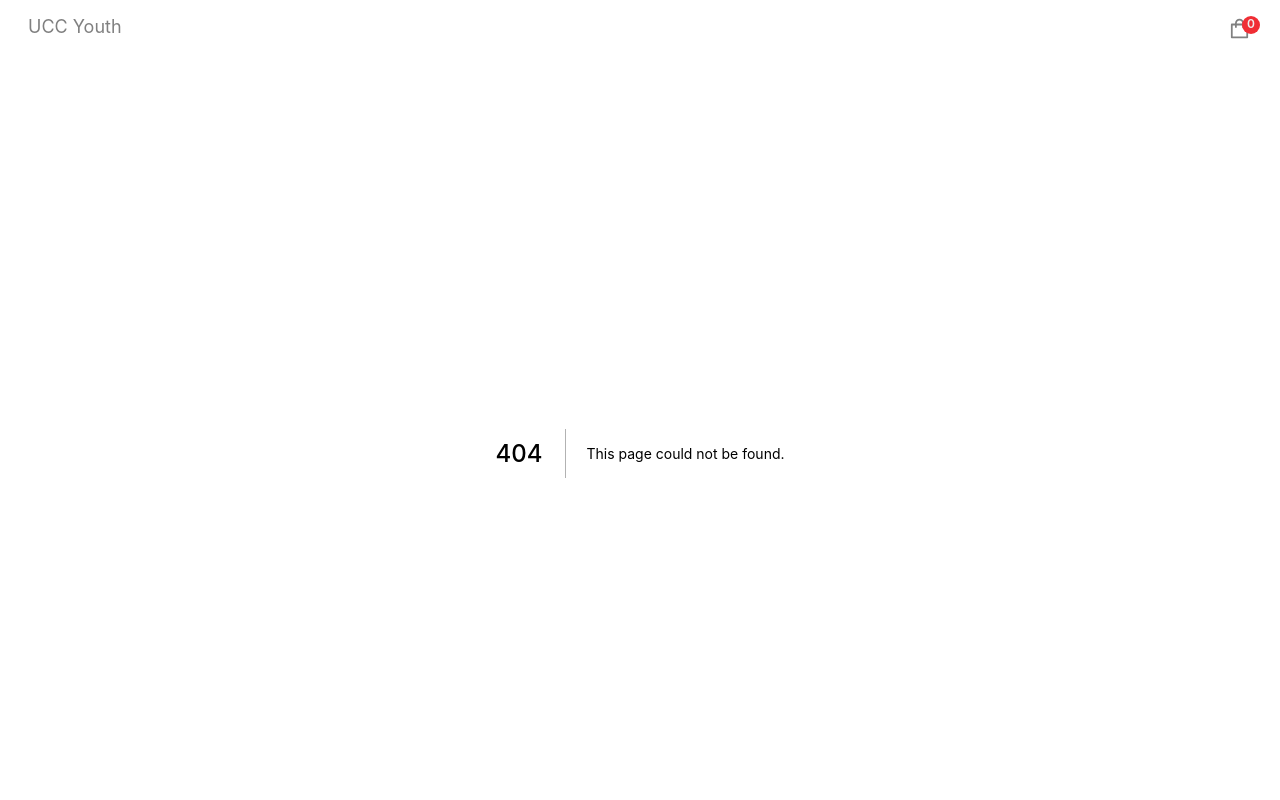
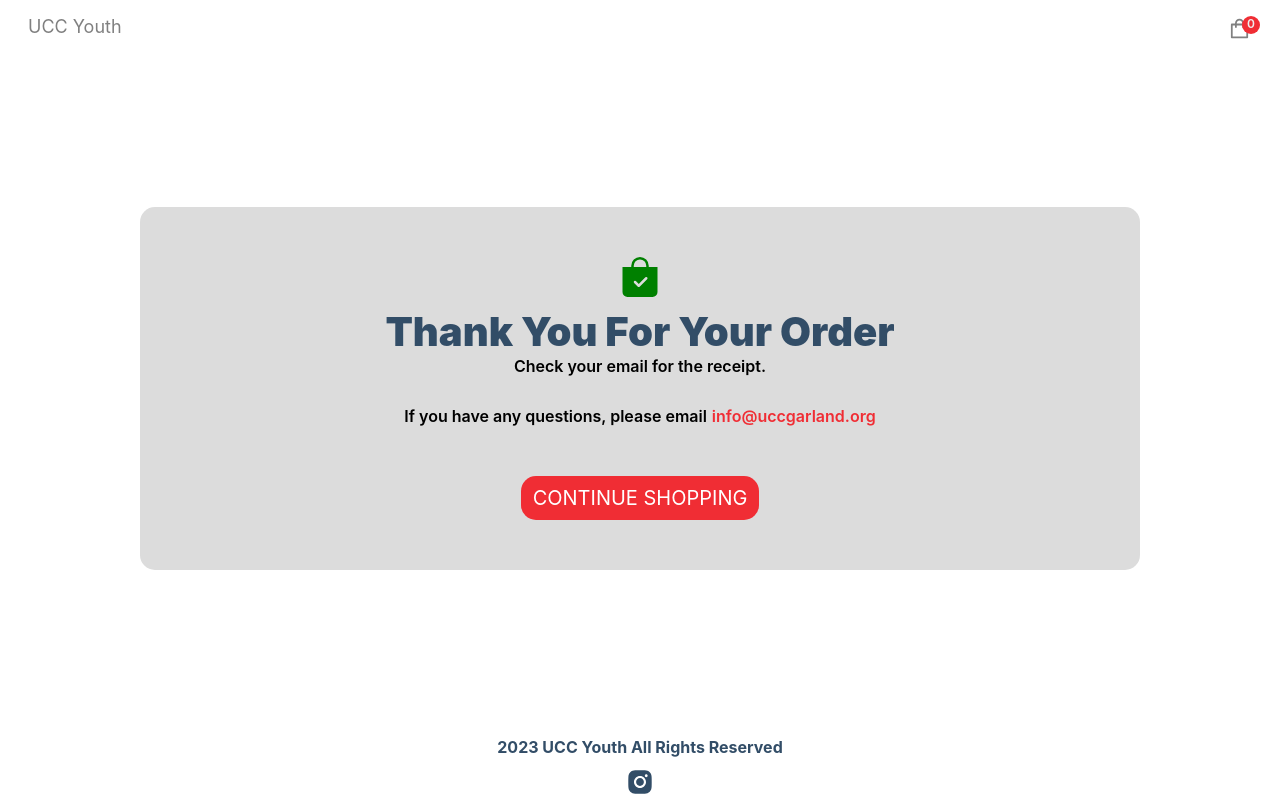
Before and after one commit to mrunlockedtech-odin/ucc-youth-merch, a Next.js app in the folder youthmerch/: page /success in a window 1280 px wide. Before the commit this address had no page. Shown: the top 800 px of the page. Built offline with nearby package versions, Linux system fonts and the light colour scheme.

Commit message:
Create basic post-purchase landing page

```diff
--- /dev/null
+++ b/youthmerch/src/pages/success.js
@@ -0,0 +1,34 @@
+import React, { useState, useEffect} from 'react';
+import Link from 'next/link';
+import { BsBagCheckFill } from 'react-icons/bs'
+
+import { useStateContext } from '../../context/StateContext';
+
+
+const Success = () => {
+  const { setCartItems, setTotalPrice, setTotalQuantities } = useStateContext();
+  return (
+    <div className="success-wrapper">
+      <div className="success">
+        <p className="icon">
+          <BsBagCheckFill />
+        </p>
+        <h2>Thank you for your order</h2>
+        <p className="email-msg">Check your email for the receipt.</p>
+        <p className="description">
+          If you have any questions, please email
+          <a className="email" href="mailto:info@uccgarland.org">
+            info@uccgarland.org
+          </a>
+        </p>
+        <Link href="/">
+          <button type="button" width="300px" className="btn">
+            Continue Shopping
+          </button>
+        </Link>
+      </div>
+    </div>
+  )
+}
+
+export default Success
```
